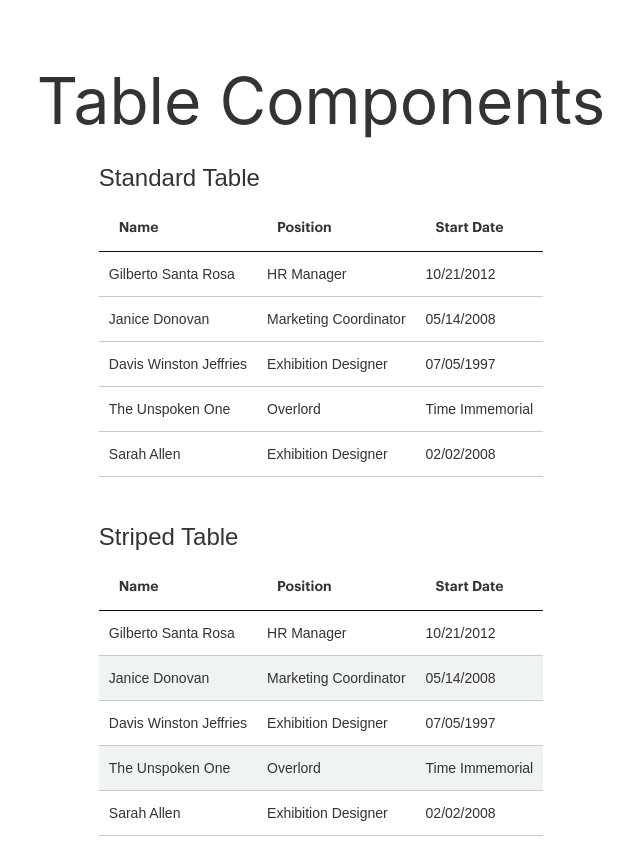
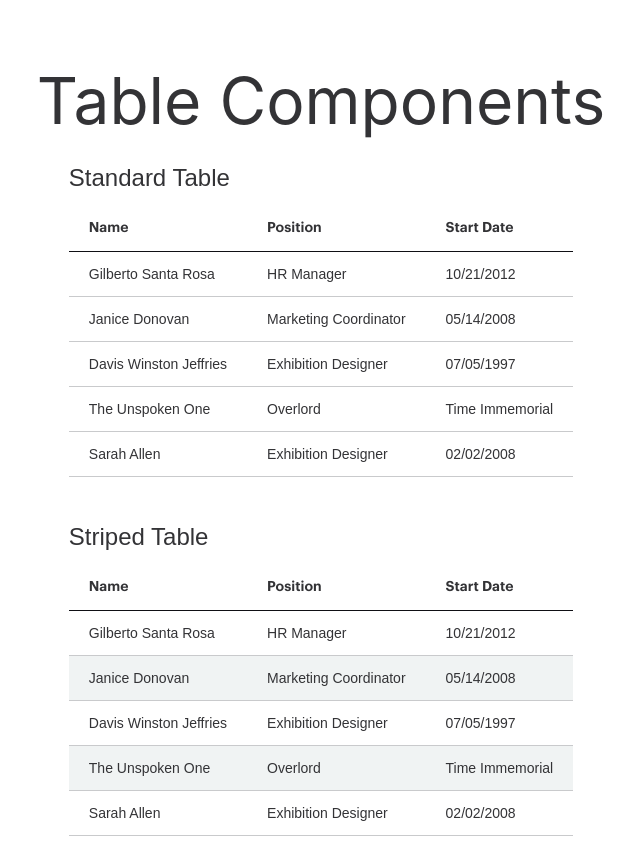
Before and after one commit to fieldmuseum/tailwindfmnh, a Next.js app: page /tables in a window 1280 px wide. Shown: the top 860 px of the page, without its empty margins (319-959 px from the left). Built offline with nearby package versions, Linux system fonts and the light colour scheme.

Commit message:
had to tweak the padding of table cells again. accidentally type 10 instead of 20 for px

```diff
--- a/styles/utilities.css
+++ b/styles/utilities.css
@@ -338,7 +338,7 @@ Tables
   }
 
   .default-table td {
-    @apply border-b border-fieldGrayLight px-[10px] py-[14px] text-xs min-w-[50px] font-graphik text-[14px];
+    @apply border-b border-fieldGrayLight px-[20px] py-[14px] text-xs min-w-[50px] font-graphik text-[14px];
   }
 
 
```
